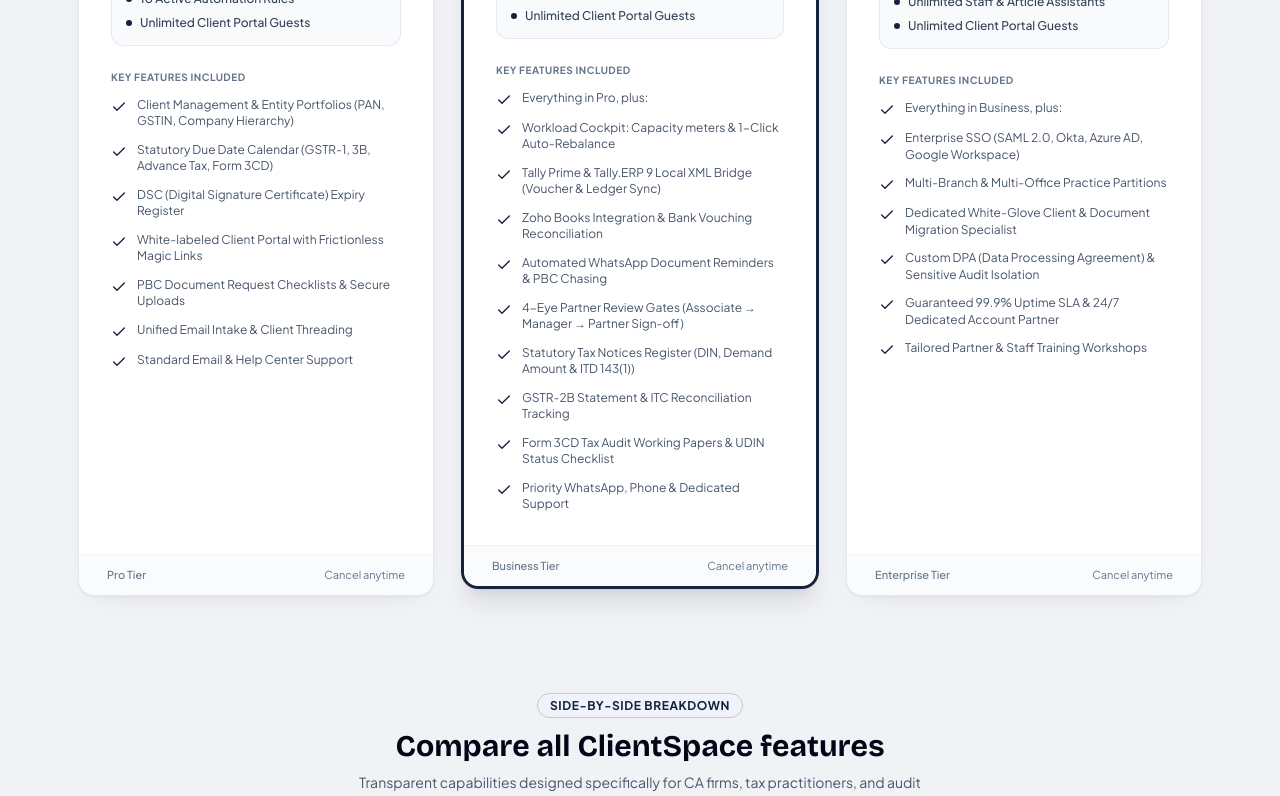
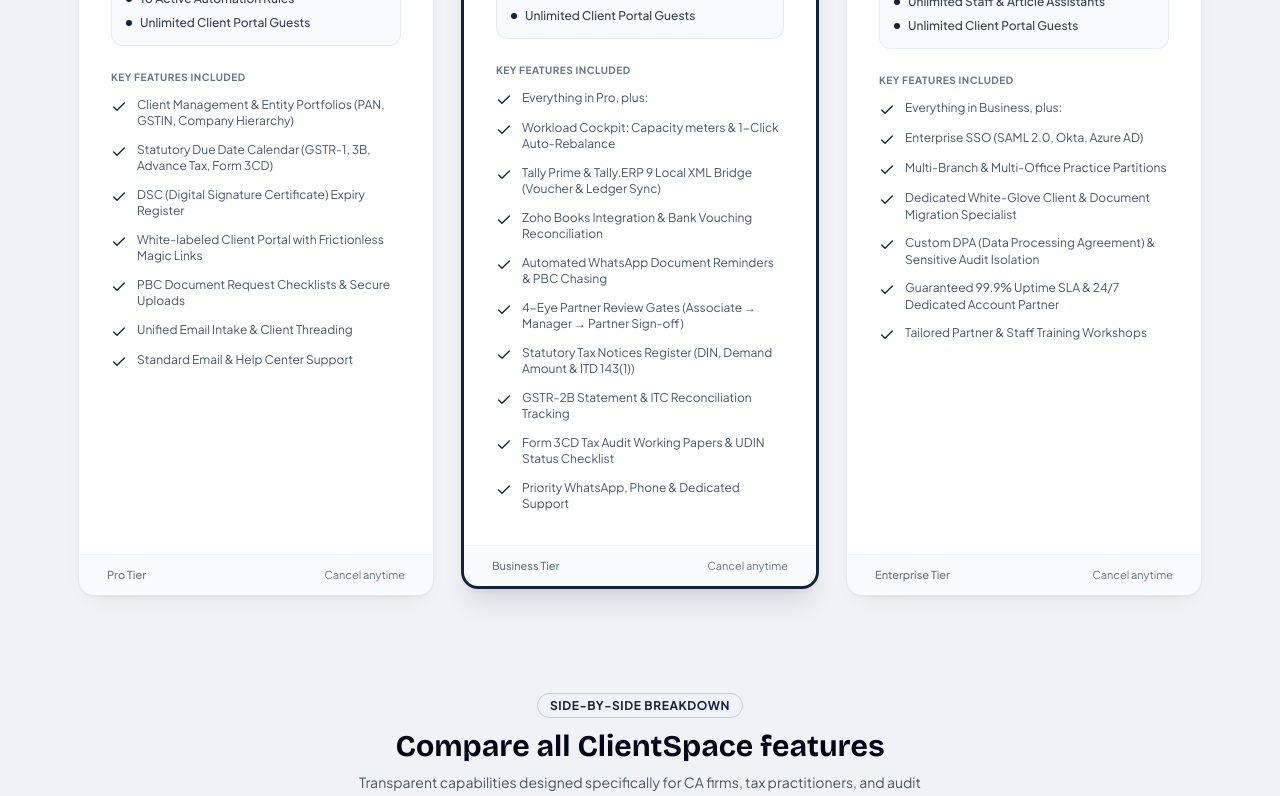
Before and after one commit to developers-pyngyn/pyngyn-frontend-landing-page, a Next.js app: page /pricing in a window 1280 px wide. Shown: the part 980-1776 px from the top of the page. Built offline with nearby package versions, Linux system fonts and the light colour scheme; no server answers.

Commit message:
fix(pricing): remove all remaining Google and Custom API references from pricing data

```diff
--- a/components/clientspace-pricing-data.ts
+++ b/components/clientspace-pricing-data.ts
@@ -132,7 +132,7 @@
     ],
     keyHighlights: [
       "Everything in Business, plus:",
-      "Enterprise SSO (SAML 2.0, Okta, Azure AD, Google Workspace)",
+      "Enterprise SSO (SAML 2.0, Okta, Azure AD)",
       "Multi-Branch & Multi-Office Practice Partitions",
       "Dedicated White-Glove Client & Document Migration Specialist",
       "Custom DPA (Data Processing Agreement) & Sensitive Audit Isolation",
@@ -455,7 +455,7 @@
       },
       {
         name: "Enterprise Single Sign-On (SAML 2.0)",
-        detail: "Corporate authentication via Google Workspace, Microsoft Azure AD, or Okta",
+        detail: "Corporate authentication via standard SAML 2.0, Azure AD, or Okta",
         pro: false,
         business: false,
         enterprise: true,
@@ -481,7 +481,7 @@
   },
   {
     q: "How does the 7-day free trial work?",
-    a: "You get full access to Pyngyn ClientSpace for 7 days with no credit card required. You can invite your team, add real client portfolios, connect Tally or Google Drive, and test statutory workflows before making any commitment.",
+    a: "You get full access to Pyngyn ClientSpace for 7 days with no credit card required. You can invite your team, add real client portfolios, connect Tally or cloud storage, and test statutory workflows before making any commitment.",
   },
   {
     q: "Can we switch between monthly and annual billing?",
```
